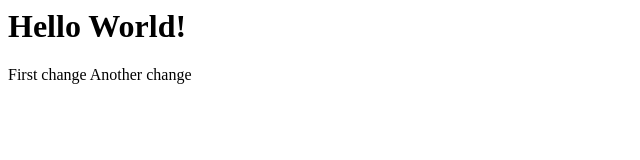
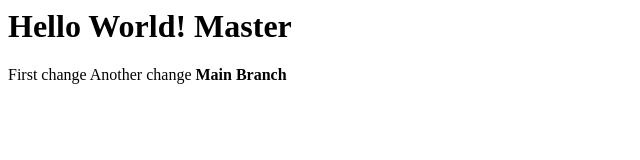
Before and after one commit to sasscaloadc/webgit, a plain HTML site: page index.html in a window 1280 px wide. Shown: the whole page, without its empty margins (0-640 px from the left). Drawn offline with Linux system fonts and the light colour scheme.

Commit message:
main branch changes

```diff
--- a/index.html
+++ b/index.html
@@ -2,8 +2,9 @@
 <head>
 </head>
 <body>
-<h1> Hello World!</h1>
+<h1> Hello World! Master</h1>
 First change
 Another change
+<b> Main Branch </b>
 </body>
 </html>
```
